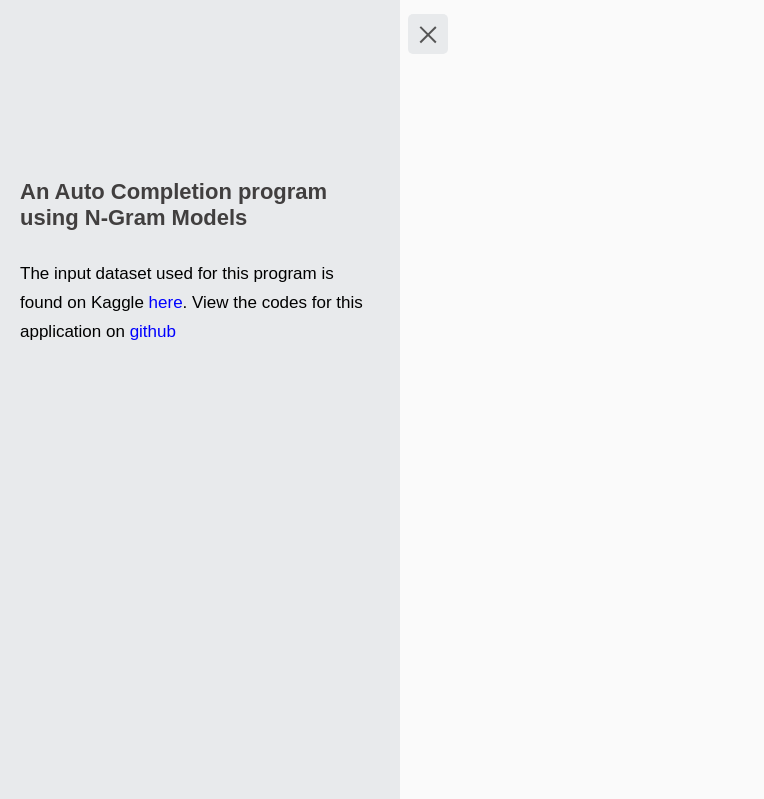
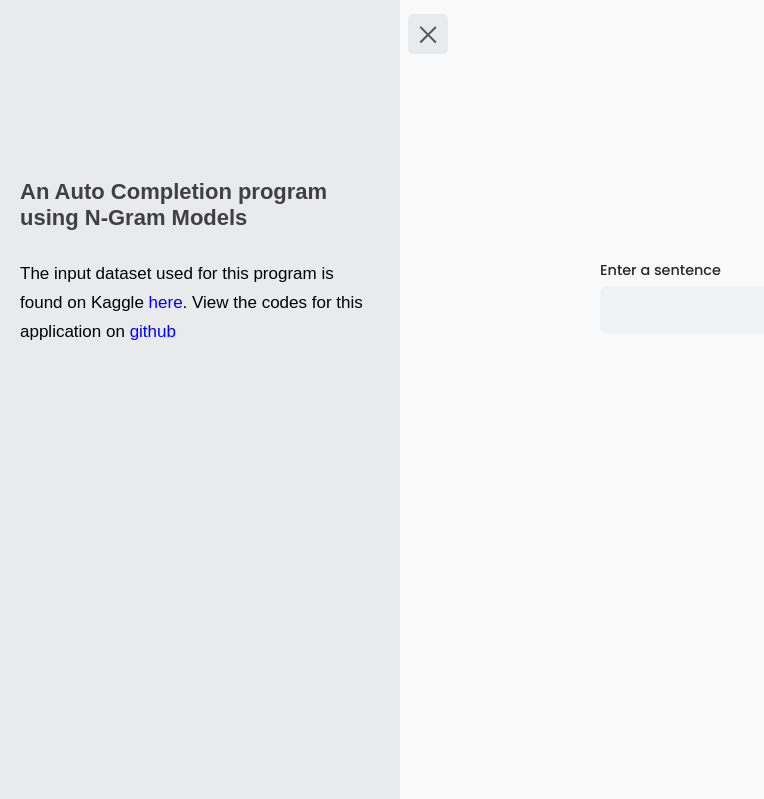
Before and after one commit to KrutikaBhatt/Auto-Completion-using-NLP, a Django app: page / in a window 1280 px wide. Shown: the part 57-856 px from the top of the page, without its empty margins (0-764 px from the left). Run offline with Django 3.2, Linux system fonts and the light colour scheme; some libraries are stand-ins or nearby versions.

Commit message:
Added the text fields

```diff
--- a/static/css/app.css
+++ b/static/css/app.css
@@ -125,3 +125,30 @@ a, a:hover, a:focus {
   opacity: 1;
   margin: 5px auto;
 }
+
+.form_custom_class {
+  display:block;
+  /* background-color:rgb(232, 234, 236) ; */
+  justify-content: center;
+  margin:40%;
+}
+.form_custom_class h2{
+  font-size: 0.9rem;
+  color: rgb(38, 39, 48);
+  margin-bottom: 0.4rem;
+  width: 406px;
+}
+.custom_textbox {
+  background-color: rgb(240, 242, 246);
+  color:black;
+  transition-duration: 200ms;
+  padding:10px 14px 14px 10px;
+  border:none;
+  border-radius: 7px;
+  width :500px;
+}
+.custom_textbox:hover .custom_textbox:focus {
+  border-radius: 7px;
+  border-color:rgb(180, 176, 176);
+  border:none;
+}
--- a/templates/home.html
+++ b/templates/home.html
@@ -42,6 +42,10 @@
                     <span></span>
                     <span></span>
                 </button>
+                <div class="form_custom_class">
+                    <h2>Enter a sentence</h2>
+                    <input type="text" class="custom_textbox">
+                </div>
            </div>
 
        </div>
```
Also changed, not shown: static/js/slidebar.js (+0 -9 lines).
